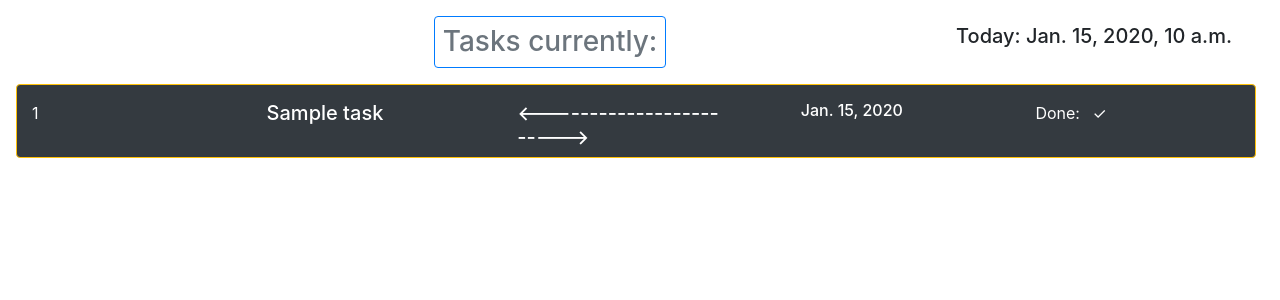
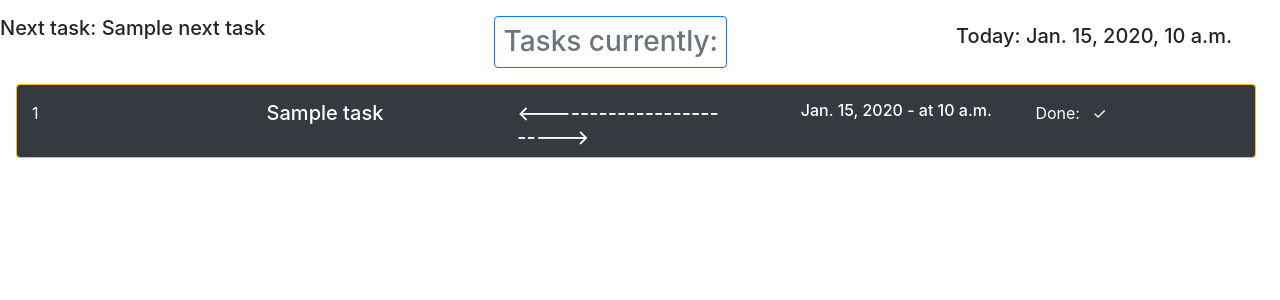
Before and after one commit to anton-mirazchiyski/TodoApp, a Django app: template todo_app/tasks/templates/tasks/tasks-catalogue.html in a window 1280 px wide. Shown: the part 139-439 px from the top of the page. Run offline with Django 4.2, Linux system fonts and the light colour scheme; tables that the repository leaves empty hold one stand-in row (values such as "Sample post"); the template is opened without the code that fills it: values that come from a table or form of the project are taken from there, most other values are stand-ins (such as "Sample title", 1, 10 or a date in 2020).

Commit message:
Add feature upcoming task
Add notification for next/upcoming task

```diff
--- a/todo_app/tasks/templates/tasks/tasks-catalogue.html
+++ b/todo_app/tasks/templates/tasks/tasks-catalogue.html
@@ -9,11 +9,15 @@
             </div>
         </div>
     {% else %}
+        <div class="float-left">
+            <h5>Next task: {{ next_task.name|capfirst }}</h5>
+        </div>
+
         <div class="float-right mt-2 mr-5">
             <h5>Today: {{ current_date }}</h5>
         </div>
 
-        <div class="d-flex justify-content-center mb-2 ml-5 pl-5
+        <div class="d-flex justify-content-center mb-2 pr-5
         text-secondary">
             <h3 class="border border-primary ml-5 p-2 rounded">Tasks currently:</h3>
         </div>
@@ -35,7 +39,7 @@
                     </div>
 
                     <div class="col h6 ml-3 pt-3">
-                        {{ task.due_date }}
+                        {{ task.due_date }} {% if task.time %} - at {{ task.time }} {% endif %}
                     </div>
 
                     <div class="col mt-3">
```
Also changed, not shown: todo_app/tasks/views.py (+13 -0 lines).
